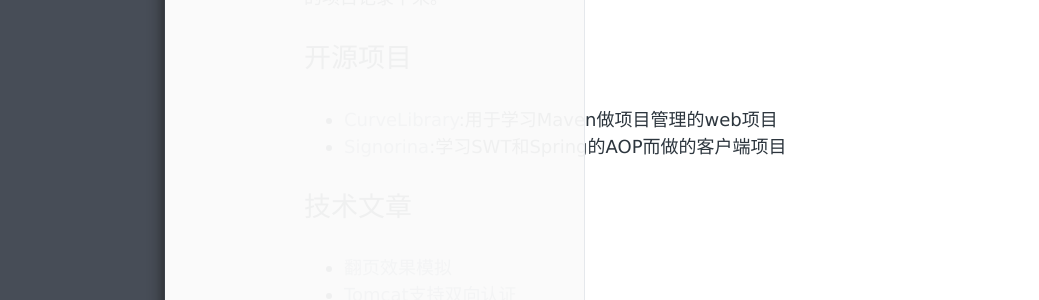
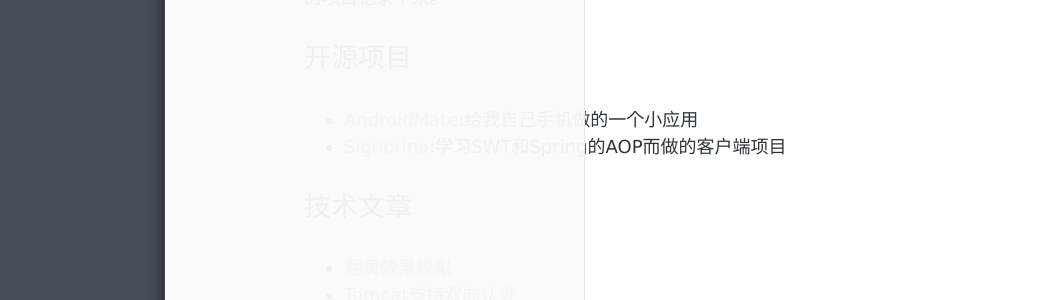
Before and after one commit to aiziyuer/aiziyuer.github.io, a Jekyll site: the page built from _posts/life/2015-09-20-about-me.md, in a window 1280 px wide. Shown: the part 1992-2292 px from the top of the page, without its empty margins (0-1039 px from the left). Built offline with Jekyll 4.4.1, drawn with Linux system fonts in a browser that asks for light colours; formulas are drawn with MathJax 3; comment, search, counter and statistics services are not loaded.

Commit message:
更新个人信息

```diff
--- a/_posts/life/2015-09-20-about-me.md
+++ b/_posts/life/2015-09-20-about-me.md
@@ -59,7 +59,7 @@ published: True
 
 ## 开源项目
 
- - [CurveLibrary](https://github.com/aiziyuer/CurveLibrary):用于学习Maven做项目管理的web项目
+ - [AndroidMate](https://github.com/aiziyuer/AndroidMate.git):给我自己手机做的一个小应用
  - [Signorina](https://github.com/aiziyuer/Signorina):学习SWT和Spring的AOP而做的客户端项目
 
 ## 技术文章
```
